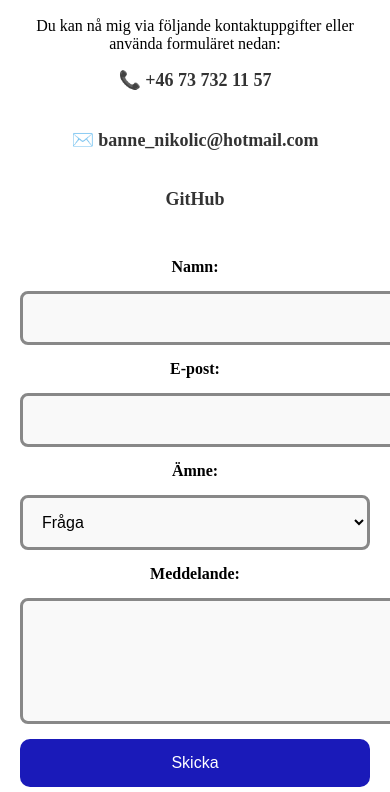
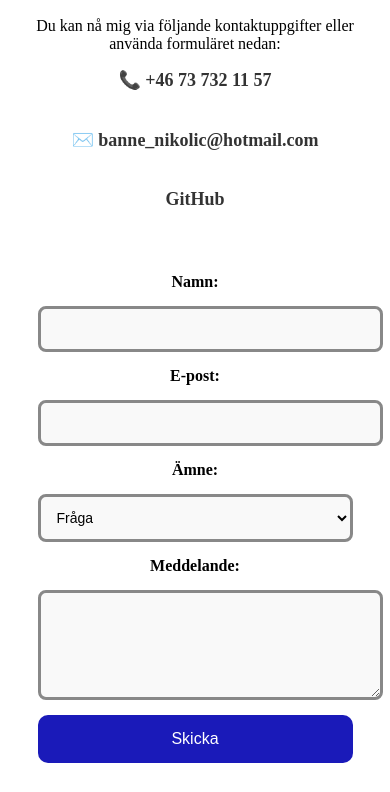
Before and after one commit to Brankoov/Webbsajt, a plain HTML site: page kontakt.html in a window 390 px wide. Shown: the part 215-1007 px from the top of the page. Drawn offline with Linux system fonts and the light colour scheme.

Commit message:
Fixade text för mobilskärmar osv.

```diff
--- a/css/style.css
+++ b/css/style.css
@@ -39,16 +39,20 @@ nav a:hover {
     color: #c300ff; /* Ändra färg vid hover */
 }
 body {
-
+    display: flex;
+    flex-direction: column;
+    min-height: 100vh; /* Se till att body alltid är minst lika hög som hela skärmen */
     padding-bottom: 1px; /* Extra utrymme längst ner */
     box-sizing: border-box; /* Se till att padding räknas in korrekt */
     position: relative;
     min-height: 100vh;
+
 }
 footer {
     background-color: #333;
     color: white;
-    position: absolute;
+    position: relative;
+    margin-top: auto;
     bottom: 0%;
     left: 0%;
     width: 100%;
@@ -67,6 +71,9 @@ footer {
     text-align: center;
     margin: 0;
     padding: 0;
+  }
+  main {
+    flex: 1;
   }
 
   .hero img {
@@ -92,6 +99,7 @@ footer {
 
   main section {
     padding: 20px;
+    padding-bottom: 20px;
   }
   .hero p {
     background: rgba(0, 0, 0, 0.5);
@@ -337,3 +345,18 @@ input[type="checkbox"] {
     clip: rect(0, 0, 0, 0);
     overflow: hidden;
 }
+/* Media query för mobilskärmar */
+@media (max-width: 768px) {
+    form {
+        width: 90%; /* Gör formuläret lite smalare på små skärmar */
+        padding: 15px; /* Ge lite mer padding */
+    }
+
+    input, textarea, select {
+        width: 100%; /* Gör fälten 100% av formulärets bredd */
+        font-size: 14px; /* Minska textstorleken för att passa bättre på små skärmar */
+        padding: 12px; /* Minska padding för att ge mer utrymme */
+    }
+
+
+}
```
